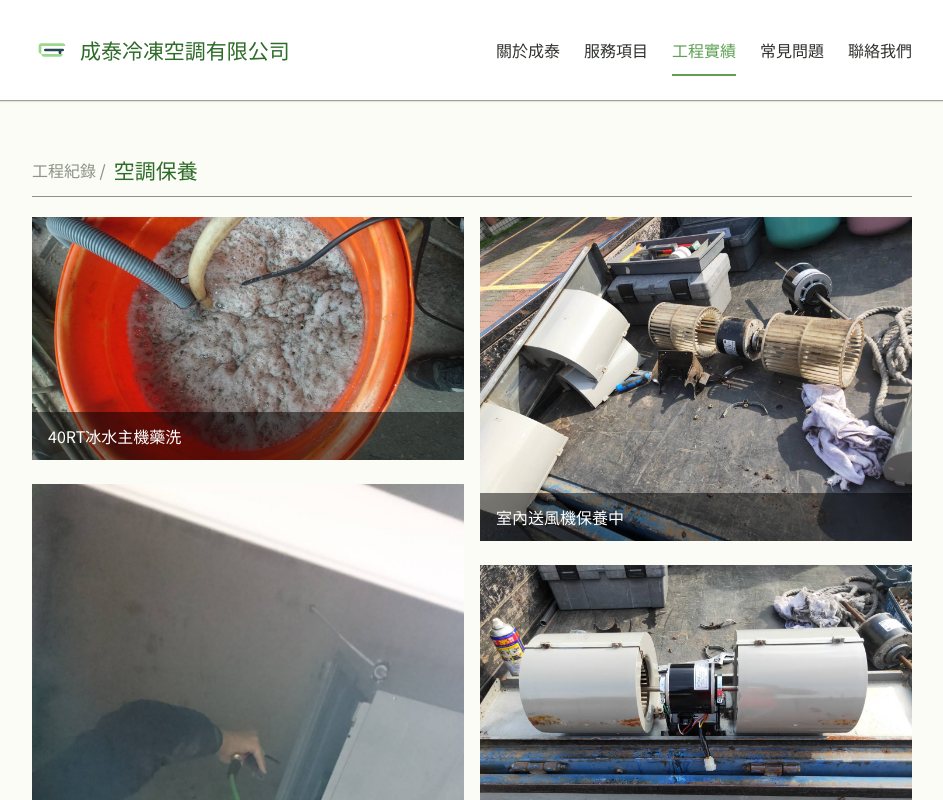
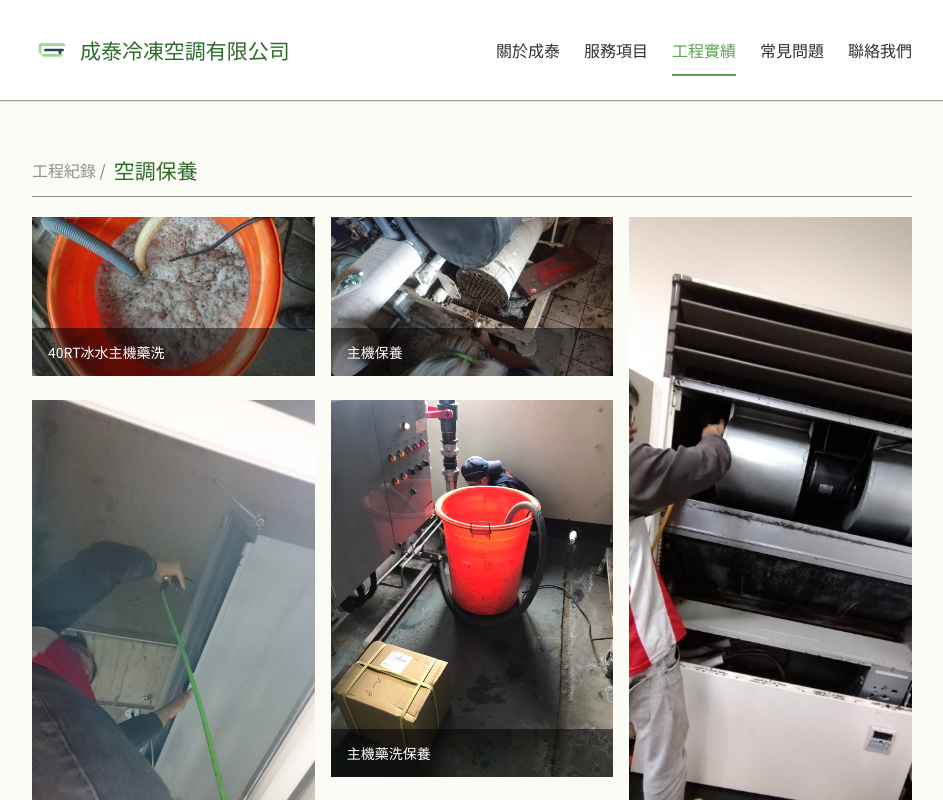
Before and after one commit to HsiuHsu/chernytay-web, a React (Create React App) app: page /work/air-condition-maintain in a window 1280 px wide. Shown: the top 800 px of the page, without its empty margins (168-1111 px from the left). Built offline with nearby package versions, Linux system fonts and the light colour scheme.

Commit message:
adjust work page

```diff
--- a/src/components/Nav.jsx
+++ b/src/components/Nav.jsx
@@ -166,6 +166,7 @@ function Nav() {
     // 切換頁面
     let navigate = useNavigate()
     const handleMenuItemClick = (getPath) => {
+        // width<905 關閉選單
         if (document.documentElement.clientWidth <= 904) {
             setMenuIcon(false)
         }
--- a/src/components/WorkImageCard.jsx
+++ b/src/components/WorkImageCard.jsx
@@ -12,23 +12,14 @@ function WorkImageCard({ imageIsLoading, handleImgClick, imgUrl, imgName, galler
                     ) : (
                         <CardMedia component='img' height='250'
                             image={require('../public/img/' + imgUrl + '/' + imgName + '.jpg')}
-                            // image={image}
-                            alt={imgName} />
+                            alt={imgName}
+                        />
                     )
                 }
-                {/* <CardMedia component='img' height='250'
-                    // image={require('../public/img/' + imgUrl + '/' + imgName + '.jpg')}
-                    image={image}
-                    alt={imgName} />
-                <CardContent>
-                    <Typography gutterBottom variant='h6' sx={{ color: 'var(--primary40)' }} >{galleryTitle}</Typography>
-                    <Typography gutterBottom variant='body1' sx={{ color: 'var(--neutral40)' }}>{gallerySubtitle}</Typography>
-                </CardContent> */}
-                <CardContent>
+                <CardContent id={imgName}>
                     <Typography gutterBottom variant='h6' component='div' sx={{ color: 'var(--primary40)' }} >{imageIsLoading ? <Skeleton /> : galleryTitle}</Typography>
                     <Typography gutterBottom variant='body1' component='div' sx={{ color: 'var(--neutral40)' }}>{imageIsLoading ? <Skeleton /> : gallerySubtitle}</Typography>
                 </CardContent>
-
             </CardActionArea>
         </Card >
     )
--- a/src/components/WorkImageList.jsx
+++ b/src/components/WorkImageList.jsx
@@ -1,12 +1,62 @@
-import React from 'react'
-import { ImageList, ImageListItem, ImageListItemBar } from '@mui/material';
+import React, { useState } from 'react'
+import { Backdrop, IconButton, ImageList, ImageListItem, ImageListItemBar } from '@mui/material';
+import { CloseRounded } from '@mui/icons-material'
+import { ContainerStyles } from '../utils/useCustomerComponentStyles';
+
+const ImgItem = ({ imgUrl, imgName, name }) => {
+    // icon close pic
+    const [imgView, setImgView] = useState(false)
+    return (
+        <>
+            <ImageListItem sx={{ marginBottom: '24px !important', position: 'relative' }}>
+                <img
+                    src={require('../public/img/' + imgUrl + imgName + '.jpg')}
+                    alt={name}
+                    loading='lazy'
+                    onClick={() => setImgView(true)}
+                    style={{ cursor: 'pointer' }}
+                />
+                <ImageListItemBar position='bottom' title={name}
+                    sx={{
+                        '& div': { padding: 0 },
+                        '& div div': {
+                            fontSize: { xs: 12, sm: 14, xl: 16 },
+                            padding: { xs: '6px 8px', sm: '12px 16px' }
+                        }
+                    }}
+                />
+            </ImageListItem>
+            <Backdrop invisible sx={{ zIndex: 1200, backgroundColor: 'rgba(0,0,0,0.9)' }} open={imgView} onClick={() => setImgView(false)}>
+                <ContainerStyles disableGutters>
+                    <IconButton sx={{
+                        position: 'absolute', top: 0, right: 0, margin: 2, backgroundColor: 'var(--neutral60)', opacity: 0.5,
+                        '&:hover': { backgroundColor: 'var(--neutral40)', }
+                    }}
+                        onClick={() => setImgView(false)}>
+                        <CloseRounded sx={{ color: 'var(--white)', fontSize: { xs: 14, md: 24 } }} /></IconButton>
+                    <div style={{
+                        display: 'flex', justifyContent: 'center', alignItems: 'center', margin: '56px 0',
+                        height: '80vh'
+                    }}>
+                        <img
+                            src={require('../public/img/' + imgUrl + imgName + '.jpg')}
+                            alt={name}
+                            loading='lazy'
+                            style={{ maxWidth: '100%', maxHeight: '80vh' }}
+                        />
+                    </div>
+                </ContainerStyles>
+            </Backdrop>
+        </>
+    )
+}
 
 function WorkImageList(getImg) {
     return (
         <ImageList variant='masonry' sx={{
             columnCount: {
-                xs: '1 !important',
-                sm: '2 !important',
+                xs: '2 !important',
+                md: '3 !important',
                 xl: '3 !important'
             },
             columnGap: {
@@ -17,14 +67,7 @@ function WorkImageList(getImg) {
         }}>
             {
                 getImg.getImg.map(item =>
-                    <ImageListItem key={item.id} sx={{ marginBottom: '24px !important' }}>
-                        <img
-                            src={require('../public/img/' + item.imgUrl + item.imgName + '.jpg')}
-                            alt={item.name}
-                            loading='lazy'
-                        />
-                        <ImageListItemBar position='bottom' title={item.name} />
-                    </ImageListItem>
+                    <ImgItem imgUrl={item.imgUrl} imgName={item.imgName} name={item.name} key={item.id} />
                 )
             }
         </ImageList>
--- a/src/views/WorkPage.jsx
+++ b/src/views/WorkPage.jsx
@@ -144,6 +144,7 @@ function WorkPage() {
     // 相簿路徑
     let navigate = useNavigate()
     const handleImgClick = (e) => {
+        console.log(e);
         const getName = e.target.alt
         if (getName === '分離式冷氣室外機')
             navigate('/work/small-sized-air-condition')
```
